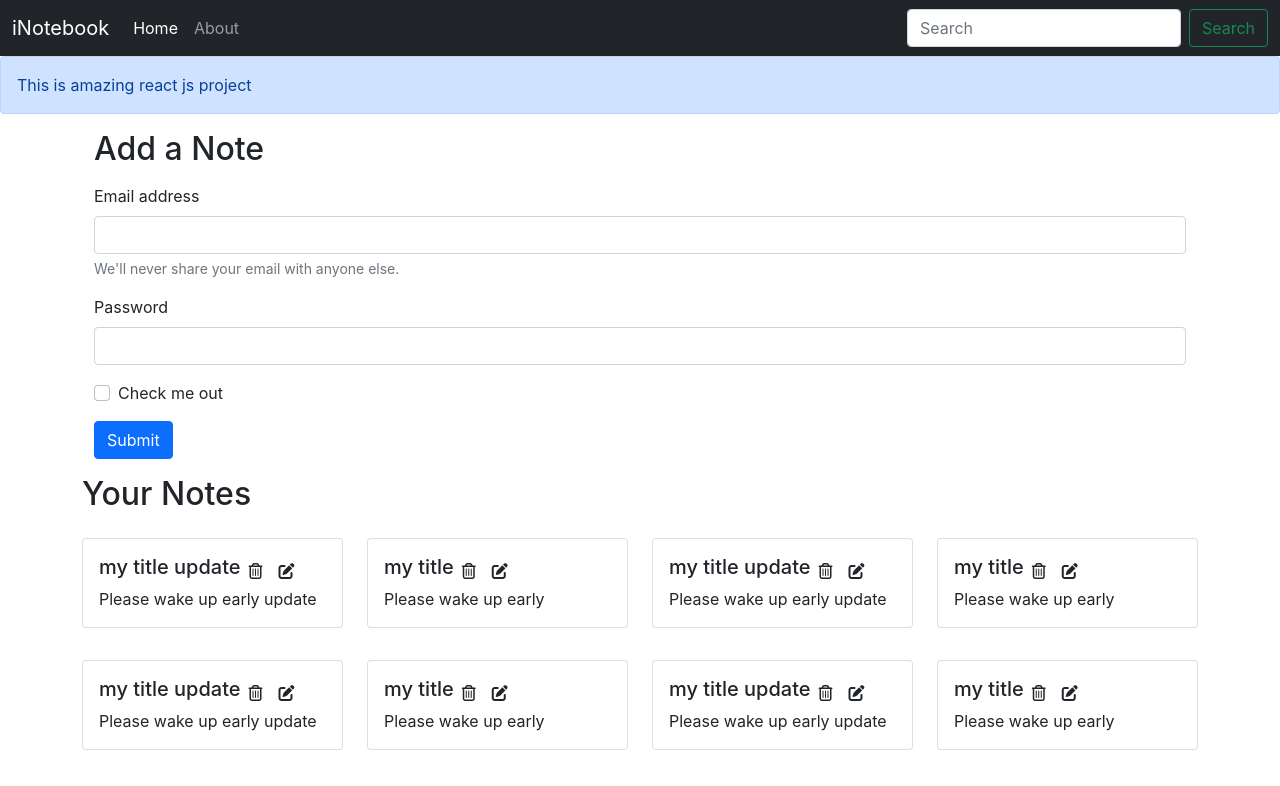
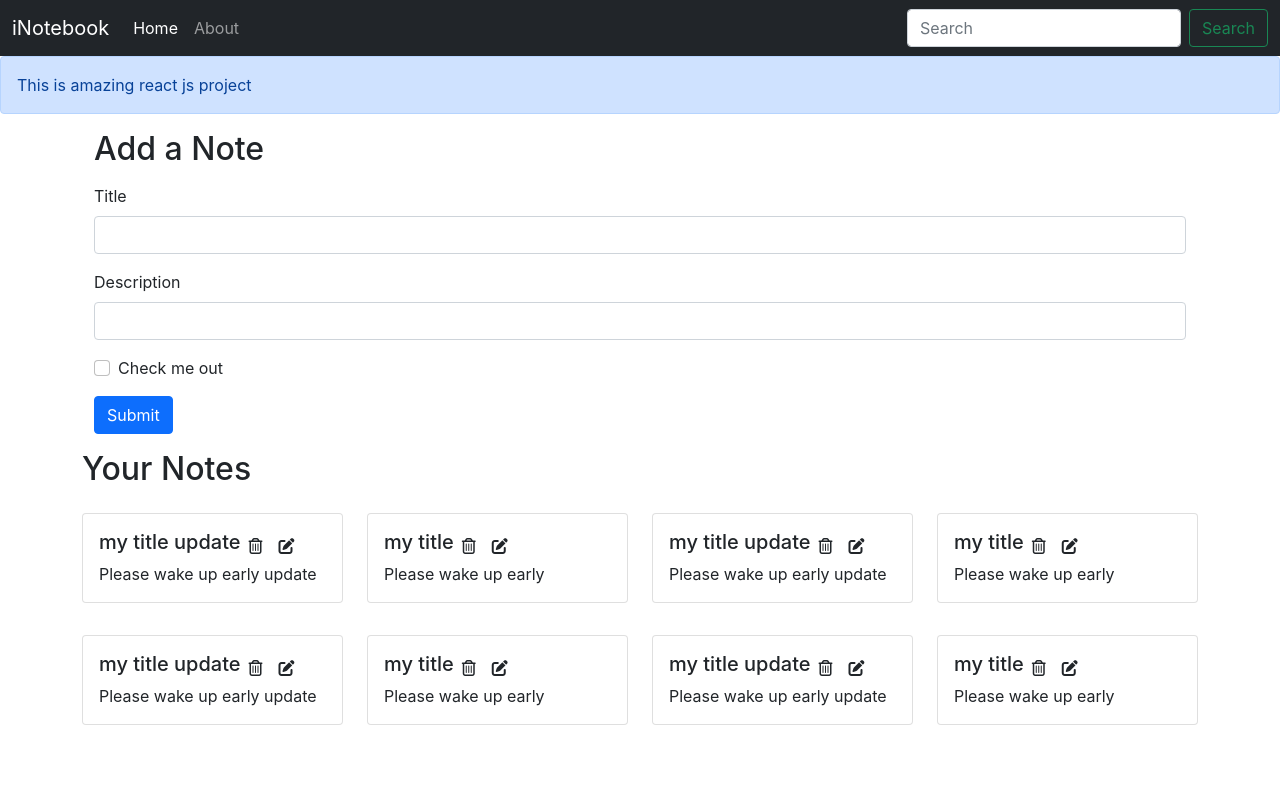
Before and after one commit to Sajid-tech/iNoteBook-React, a React (Create React App) app: page /home in a window 1280 px wide. Shown: the top 786 px of the page. Built offline with nearby package versions, Linux system fonts and the light colour scheme.

Commit message:
adding note client side complete

```diff
--- /dev/null
+++ b/src/components/AddNote.js
@@ -0,0 +1,41 @@
+import React, { useState, useContext } from 'react'
+import noteContext from '../context/notes/noteContext'
+const AddNote = () => {
+    const context = useContext(noteContext)
+    const { addNote } = context
+
+    const [note, setNote] = useState({ title: "", description: "", tag: "default" })
+    const handleClick = (e) => {
+        // to not do reload the page when sumbit
+        e.preventDefault();
+        addNote(note.title, note.description, note.tag);
+    }
+    const onChange = (e) => {
+        setNote({ ...note, [e.target.name]: e.target.value })
+    }
+    return (
+        <div>
+            <div className="container my-3">
+                <h2>Add a Note</h2>
+                <form className='my-3'>
+                    <div className="mb-3">
+                        <label htmlFor="title" className="form-label">Title</label>
+                        <input type="text" className="form-control" id="title" name="title" aria-describedby="emailHelp" onChange={onChange} />
+
+                    </div>
+                    <div className="mb-3">
+                        <label htmlFor="description" className="form-label">Description</label>
+                        <input type="text" className="form-control" id="description" name="description" onChange={onChange} />
+                    </div>
+                    <div className="mb-3 form-check">
+                        <input type="checkbox" className="form-check-input" id="exampleCheck1" />
+                        <label className="form-check-label" htmlFor="exampleCheck1">Check me out</label>
+                    </div>
+                    <button type="submit" className="btn btn-primary" onClick={handleClick} >Submit</button>
+                </form>
+            </div>
+        </div>
+    )
+}
+
+export default AddNote
--- a/src/components/Alert.js
+++ b/src/components/Alert.js
@@ -4,7 +4,7 @@
 
     return (
         <div>
-            <div class="alert alert-primary" role="alert">
+            <div className="alert alert-primary" role="alert">
                 {props.message}
             </div>
         </div>
--- a/src/components/Home.js
+++ b/src/components/Home.js
@@ -1,30 +1,13 @@
 import React from 'react'
 import Notes from './Notes';
+
 
 
 function Home() {
 
     return (
         <div>
-            <div className="container my-3">
-                <h2>Add a Note</h2>
-                <form className='my-3'>
-                    <div className="mb-3">
-                        <label htmlFor="exampleInputEmail1" className="form-label">Email address</label>
-                        <input type="email" className="form-control" id="exampleInputEmail1" aria-describedby="emailHelp" />
-                        <div id="emailHelp" className="form-text">We'll never share your email with anyone else.</div>
-                    </div>
-                    <div className="mb-3">
-                        <label htmlFor="exampleInputPassword1" className="form-label">Password</label>
-                        <input type="password" className="form-control" id="exampleInputPassword1" />
-                    </div>
-                    <div className="mb-3 form-check">
-                        <input type="checkbox" className="form-check-input" id="exampleCheck1" />
-                        <label className="form-check-label" htmlFor="exampleCheck1">Check me out</label>
-                    </div>
-                    <button type="submit" className="btn btn-primary">Submit</button>
-                </form>
-            </div>
+
             <Notes />
         </div>
     )
--- a/src/components/Notes.js
+++ b/src/components/Notes.js
@@ -1,17 +1,21 @@
 import React, { useContext } from 'react'
 import noteContext from '../context/notes/noteContext'
 import NoteItem from './NoteItem';
+import AddNote from './AddNote';
 
 const Notes = () => {
     const context = useContext(noteContext);
-    const { notes, setNotes } = context;
+    const { notes, addNote } = context;
     return (
+        <>
+            <AddNote />
             <div className="row my-3">
                 <h2>Your Notes</h2>
                 {notes.map((note) => {
                     return <NoteItem key={note._id} note={note} />
                 })}
             </div>
+        </>
     )
 }
 
--- a/src/context/notes/NoteState.js
+++ b/src/context/notes/NoteState.js
@@ -77,9 +77,38 @@
         }
     ]
 
+
     const [notes, setNotes] = useState(notesIntial)
+
+    //Add a Note
+    const addNote = (title, description, tag) => {
+        //TODO: Api call
+        console.log('adding a new note')
+        const note = {
+            "_id": "649729dc1qq8936695127d4a67",
+            "user": "6496e0001b6ca2caa6d09c0a",
+            "title": title,
+            "description": description,
+            "tag": tag,
+            "date": "2023-06-24T17:37:32.581Z",
+            "__v": 0
+        }
+        setNotes(notes.concat(note))
+    }
+
+    //Delete a Note
+    const deleteNote = () => {
+
+    }
+
+    //Edit a Note
+    const editNote = () => {
+
+    }
+
+
     return (
-        <NoteContext.Provider value={{ notes, setNotes }}>
+        <NoteContext.Provider value={{ notes, addNote, deleteNote, editNote }}>
             {props.children}
         </NoteContext.Provider>
     )
```
Lines whose indentation alone changed are shown as unchanged.
